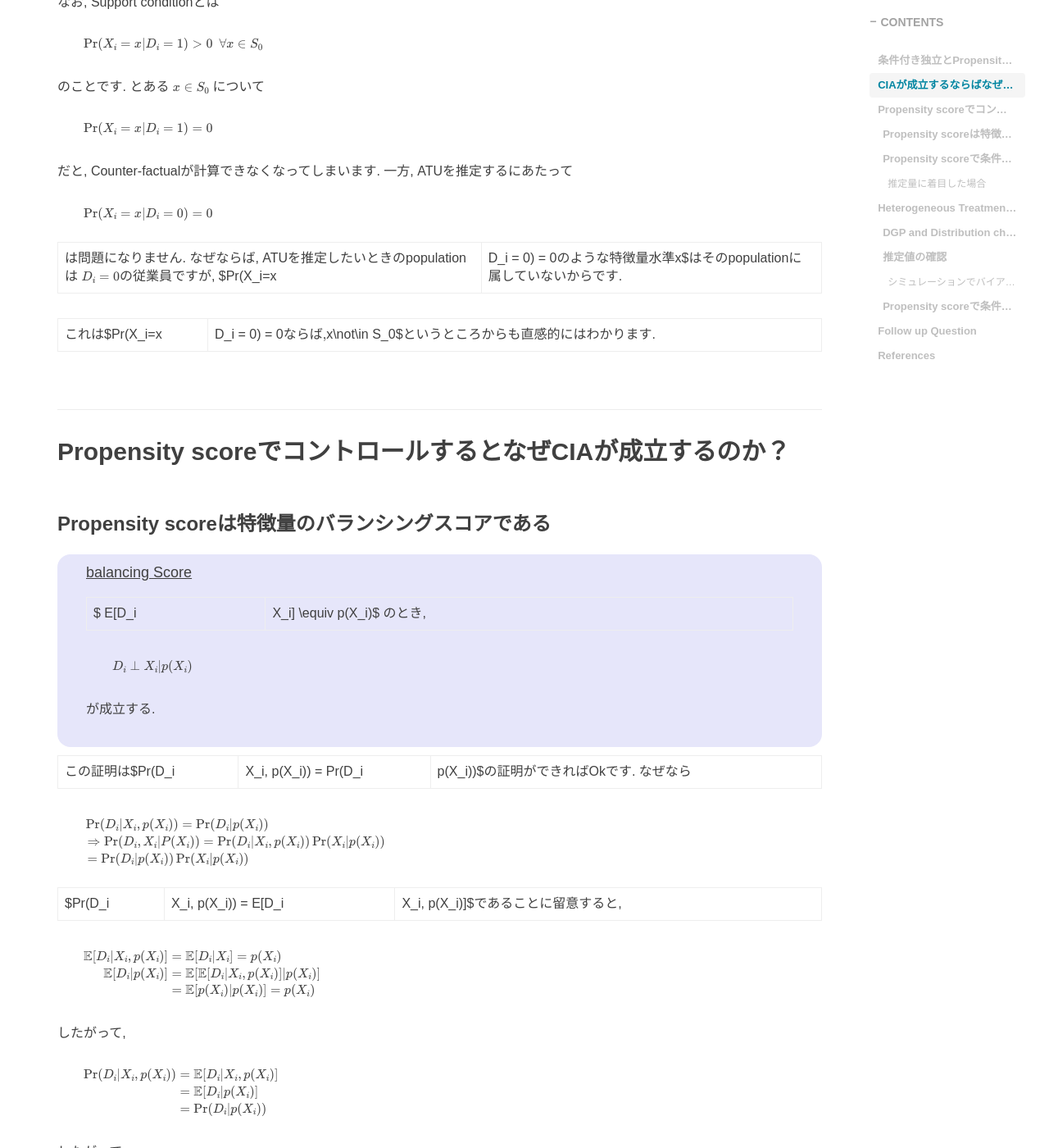
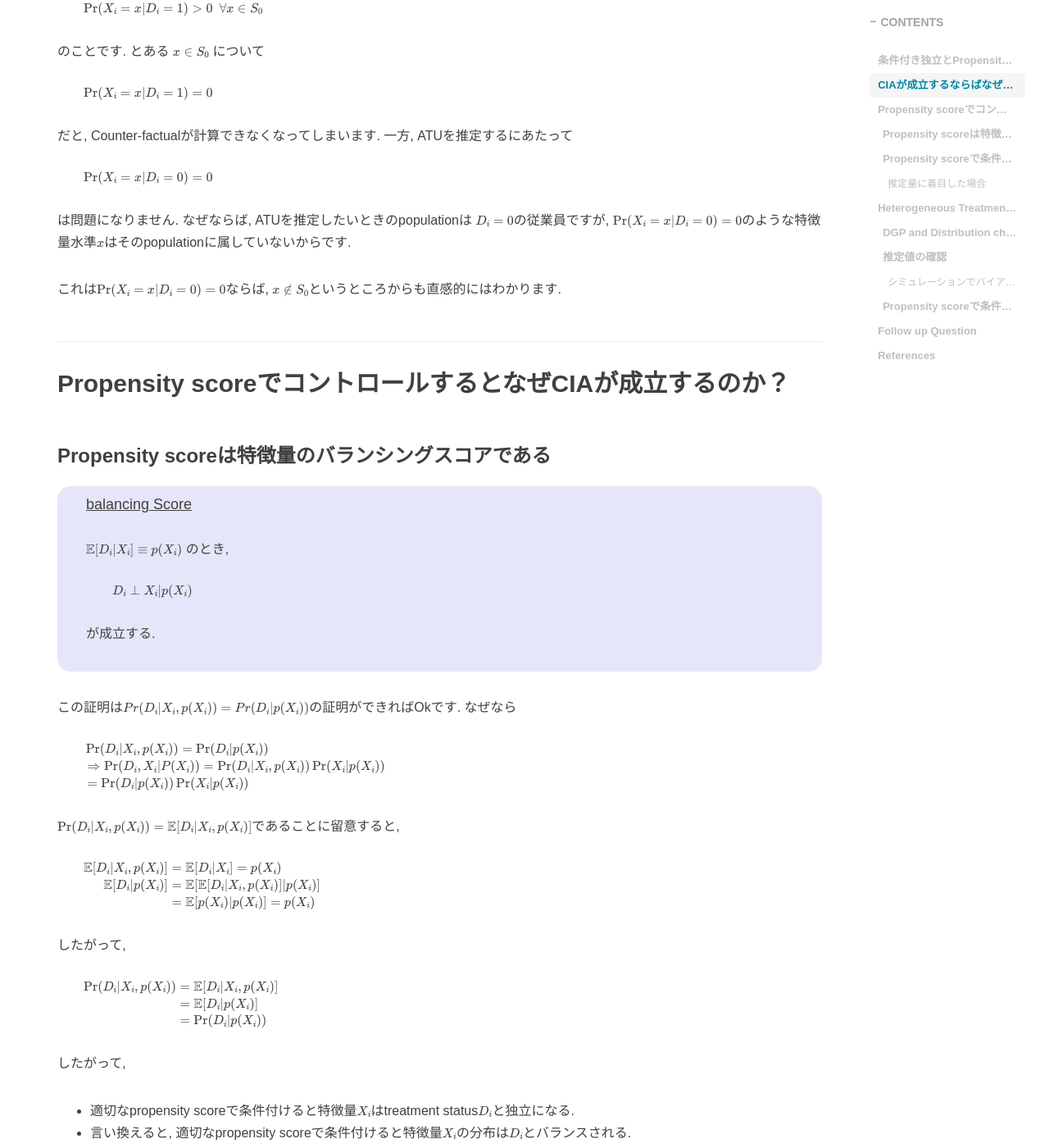
Before and after one commit to RyoNakagami/RyoNakagami.github.io, a Jekyll site: the page built from _posts/2023-07-06-propensity-score-conditional-independence.md, in a window 1280 px wide and 1400 px high, scrolled down 3026 px. Shown: the whole window at 82% size. Built offline with Jekyll 4.4.1, drawn with Linux system fonts in a browser that asks for light colours; comment, search, counter and statistics services are not loaded; some of the changed text lies outside the part shown.

Commit message:
fix doctoc 20230706

```diff
--- a/_posts/2023-07-06-propensity-score-conditional-independence.md
+++ b/_posts/2023-07-06-propensity-score-conditional-independence.md
@@ -111,7 +111,7 @@ $$
 
 ## CIAが成立するならばなぜCounter-factualが導けるのか？
 
-$E[Y_1 | D_i=0]$をなぜ推定できるようになるのか簡単に以下示します:
+$E[Y_1 \vert D_i=0]$をなぜ推定できるようになるのか簡単に以下示します:
 
 $S_0$をunteatedの特徴量$X_i$の特徴量空間としたときに
 
@@ -142,9 +142,9 @@ $$
 \Pr(X_i=x |D_i = 0) = 0
 $$
 
-は問題になりません. なぜならば, ATUを推定したいときのpopulationは $D_i = 0$の従業員ですが, $Pr(X_i=x |D_i = 0) = 0$のような特徴量水準$x$はそのpopulationに属していないからです.
+は問題になりません. なぜならば, ATUを推定したいときのpopulationは $D_i = 0$の従業員ですが, $\Pr(X_i=x \vert D_i = 0) = 0$のような特徴量水準$x$はそのpopulationに属していないからです.
 
-これは$Pr(X_i=x |D_i = 0) = 0$ならば, $x\not\in S_0$というところからも直感的にはわかります.
+これは$\Pr(X_i=x \vert D_i = 0) = 0$ならば, $x\not\in S_0$というところからも直感的にはわかります.
 
 
 ## Propensity scoreでコントロールするとなぜCIAが成立するのか？
@@ -153,7 +153,7 @@ $$
 <div style='padding-left: 2em; padding-right: 2em; border-radius: 1em; border-style:solid; border-color:#e6e6fa; background-color:#e6e6fa'>
 <p class="h4"><ins>balancing Score</ins></p>
 
-$ E[D_i|X_i] \equiv p(X_i)$ のとき,
+$ \mathbb E[D_i\vert X_i] \equiv p(X_i)$ のとき,
 
 $$
 D_i \perp X_i|p(X_i)
@@ -163,7 +163,7 @@ $$
 
 </div>
 
-この証明は$Pr(D_i|X_i, p(X_i)) = Pr(D_i|p(X_i))$の証明ができればOkです. なぜなら
+この証明は$Pr(D_i\vert X_i, p(X_i)) = Pr(D_i\vert p(X_i))$の証明ができればOkです. なぜなら
 
 $$
 \begin{align*}
@@ -173,7 +173,7 @@ $$
 \end{align*}
 $$
 
-$Pr(D_i|X_i, p(X_i)) = E[D_i|X_i, p(X_i)]$であることに留意すると,
+$\Pr(D_i\vert X_i, p(X_i)) = \mathbb E[D_i\vert X_i, p(X_i)]$であることに留意すると,
 
 $$
 \begin{align*}
@@ -223,7 +223,7 @@ $$
 
 MHEにならって以下のように証明できます.
 
-$\{Y_{1i}, Y_{0i}\} \perp D_i |p(X_i)$が成立することを言い換えると
+$\{Y_{1i}, Y_{0i}\} \perp D_i \vert p(X_i)$が成立することを言い換えると
 
 $$
 \begin{align*}
@@ -262,7 +262,7 @@ $$
 \end{align*}
 $$
 
-このとき, 簡略化のため $\mathbb E[Y_{ji}| X_i] \equiv \mu(X_i)$と表記します.
+このとき, 簡略化のため $\mathbb E[Y_{ji}\vert X_i] \equiv \mu(X_i)$と表記します.
 
 $$
 \begin{align*}
```
